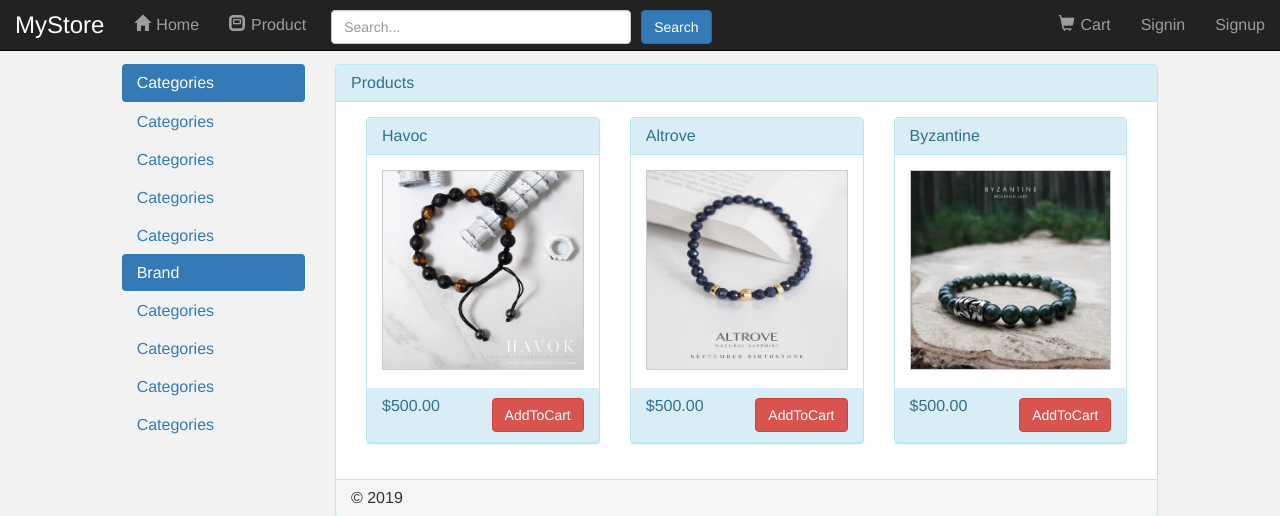
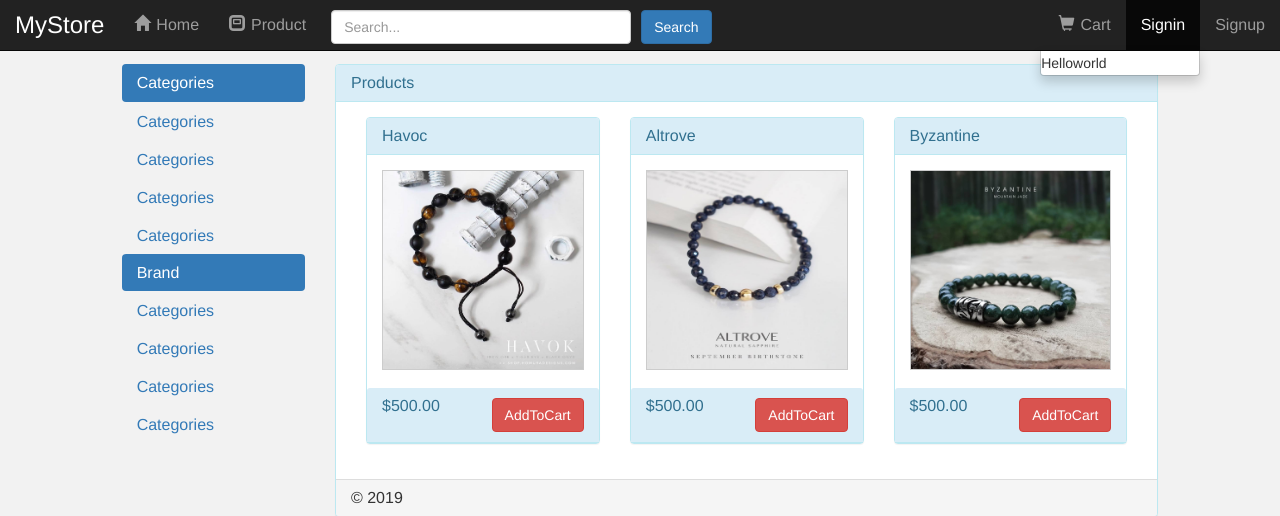
Before and after one commit to blckclov3r/php_shoppingCart, a PHP site: page / in a window 1280 px wide, after a click on "Signin". Shown: the top 516 px of the page. Run offline with PHP 8.4, Linux system fonts and the light colour scheme.

Commit message:
dropdown-toggle test

```diff
--- a/index.php
+++ b/index.php
@@ -24,7 +24,12 @@
                 </ul>
                 <ul class="nav navbar-nav navbar-right">
                     <li><a href="#"><span class="glyphicon glyphicon-shopping-cart"></span>Cart</a></li>
-                    <li><a href="#">Signin</a></li>
+                    <li>
+                        <a href="#" class="dropdown-toggle" data-toggle="dropdown">Signin</a>
+                        <ul class="dropdown-menu">
+                            <li>Helloworld</li>
+                        </ul>
+                    </li>
                     <li><a href="#">Signup</a></li>
                 </ul>
             </div>
```
